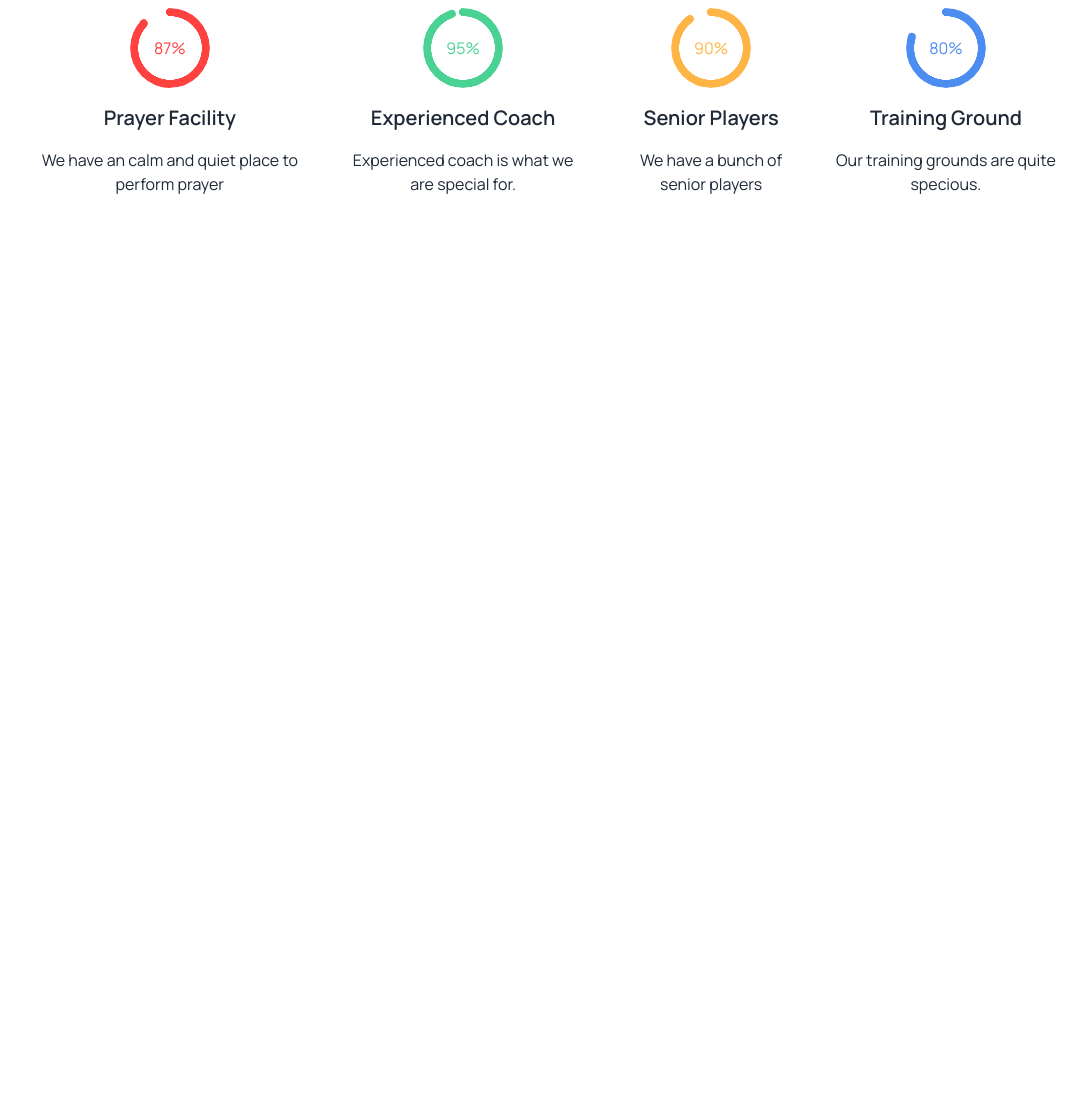
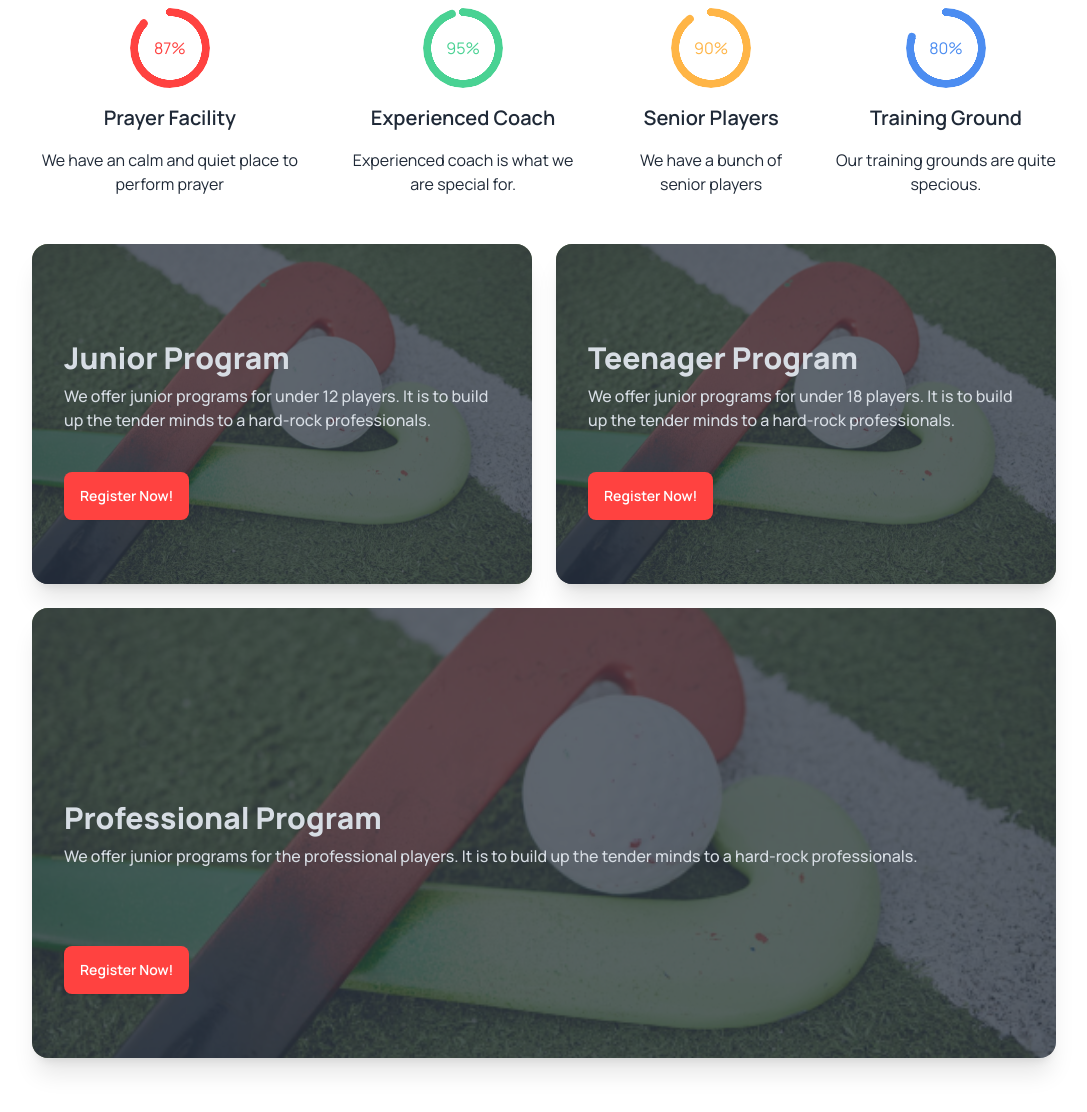
Before and after one commit to medhabicorp/B9A3-Medhabi, a plain HTML site: page index.html in a window 1280 px wide. Shown: the part 931-2043 px from the top of the page, without its empty margins (96-1183 px from the left). Before the commit the page ends 1231 px from the top, so only its background shows below. Drawn offline with nearby package versions, Linux system fonts and the light colour scheme.

Commit message:
program section added

```diff
--- a/index.html
+++ b/index.html
@@ -42,7 +42,7 @@
 <body class="my-4 mx-5 lg:my-14 lg:mx-32 font-manrope">
     <header class="container mx-auto">
         <!-- navbar section   -->
-      <nav class="mb-12">
+      <nav class="mb-6 lg:mb-12">
             <div class="navbar bg-white py-0 px-0">
                 <div class="navbar-start ">
                   <div class="dropdown">
@@ -112,14 +112,14 @@
       </div>
     </header>
     <main>
-      <div class="flex flex-col mt-20">
+      <div class="flex flex-col mt-6 lg:mt-20">
         <hr class="border-dashed">
         <div class="flex flex-col text-center my-3">
           <h3 class="text-4xl font-extrabold">Professional Hockeys Club</h3>
           <p class="text-base text-[#13131899] font-medium my-6">Welcome to Medhabi's Hockey Club, a dynamic and passionate organization <br> that stands at the forefront of professional  hockey.</p>
         </div>
         <hr>
-        <div class="flex flex-col lg:flex-row gap-8 my-12">
+        <div class="flex flex-col lg:flex-row gap-8 my-6 lg:my-12">
           <div class="flex flex-col text-center items-center">
             <div class="radial-progress text-btn-primary" style="--value:87;" role="progressbar">87%</div>
             <h3 class="text-xl font-semibold my-4">Prayer Facility</h3>
@@ -142,7 +142,40 @@
           </div>
         </div>
       </div>
-    </main>
+     <!-- Program section -->
+        <div class="grid grid-cols-1 lg:grid-cols-2 justify-between gap-6">
+          <div class="card shadow-xl image-full">
+            <figure><img class="w-full" src="./Images/2.png" alt="Hockey game" /></figure>
+            <div class="card-body pt-24 pb-12 mb-4">
+              <h2 class="card-title text-3xl font-extrabold">Junior Program</h2>
+              <p class="font-medium text-base mb-8">We offer junior programs for under 12 players. It is to build up the tender minds to a hard-rock professionals.</p>
+              <div class="card-actions justify-start">
+                <button class="btn bg-btn-primary border-none text-white">Register Now!</button>
+              </div>
+            </div>
+          </div>
+          <div class="card shadow-xl image-full">
+            <figure><img class="w-full" src="./Images/2.png" alt="Hockey game" /></figure>
+            <div class="card-body pt-24 pb-12 mb-4">
+              <h2 class="card-title text-3xl font-extrabold">Teenager Program</h2>
+              <p class="font-medium text-base">We offer junior programs for under 18 players. It is to build up the tender minds to a hard-rock professionals.</p>
+              <div class="card-actions justify-start">
+                <button class="btn bg-btn-primary border-none text-white">Register Now!</button>
+              </div>
+            </div>
+          </div>
+          <div class="card col-span-2 max-h-[450px] shadow-xl image-full">
+            <figure><img class="w-full" src="./Images/2.png" alt="Hockey game" /></figure>
+            <div class="card-body pt-48 pb-12 mb-4">
+              <h2 class="card-title text-3xl font-extrabold">Professional Program</h2>
+              <p class="font-medium text-base">We offer junior programs for the professional players. It is to build up the tender minds to a hard-rock professionals.</p>
+              <div class="card-actions justify-start">
+                <button class="btn bg-btn-primary border-none text-white">Register Now!</button>
+              </div>
+            </div>
+          </div>
+        </div>
+  </main>
     <footer>
 
     </footer>
```
